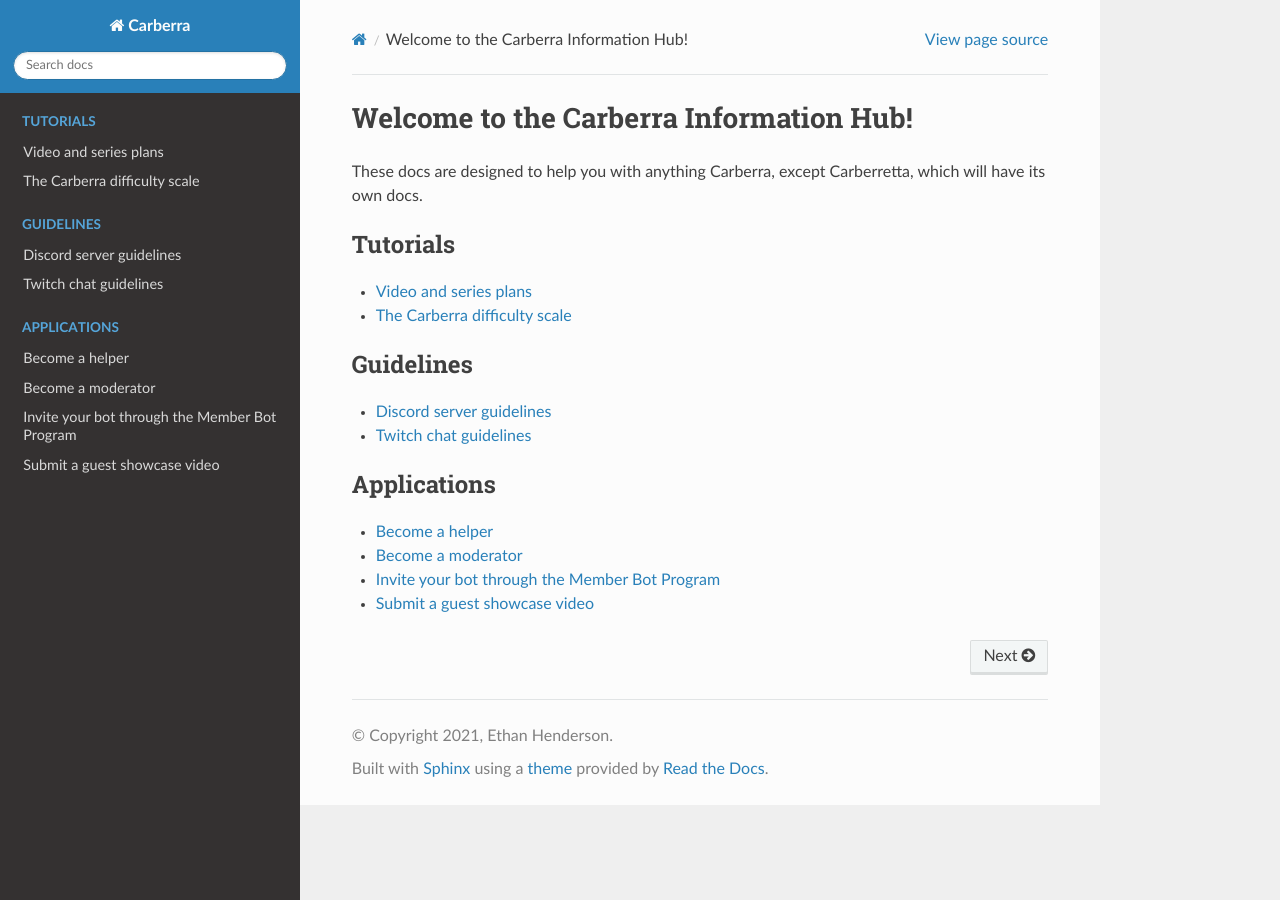
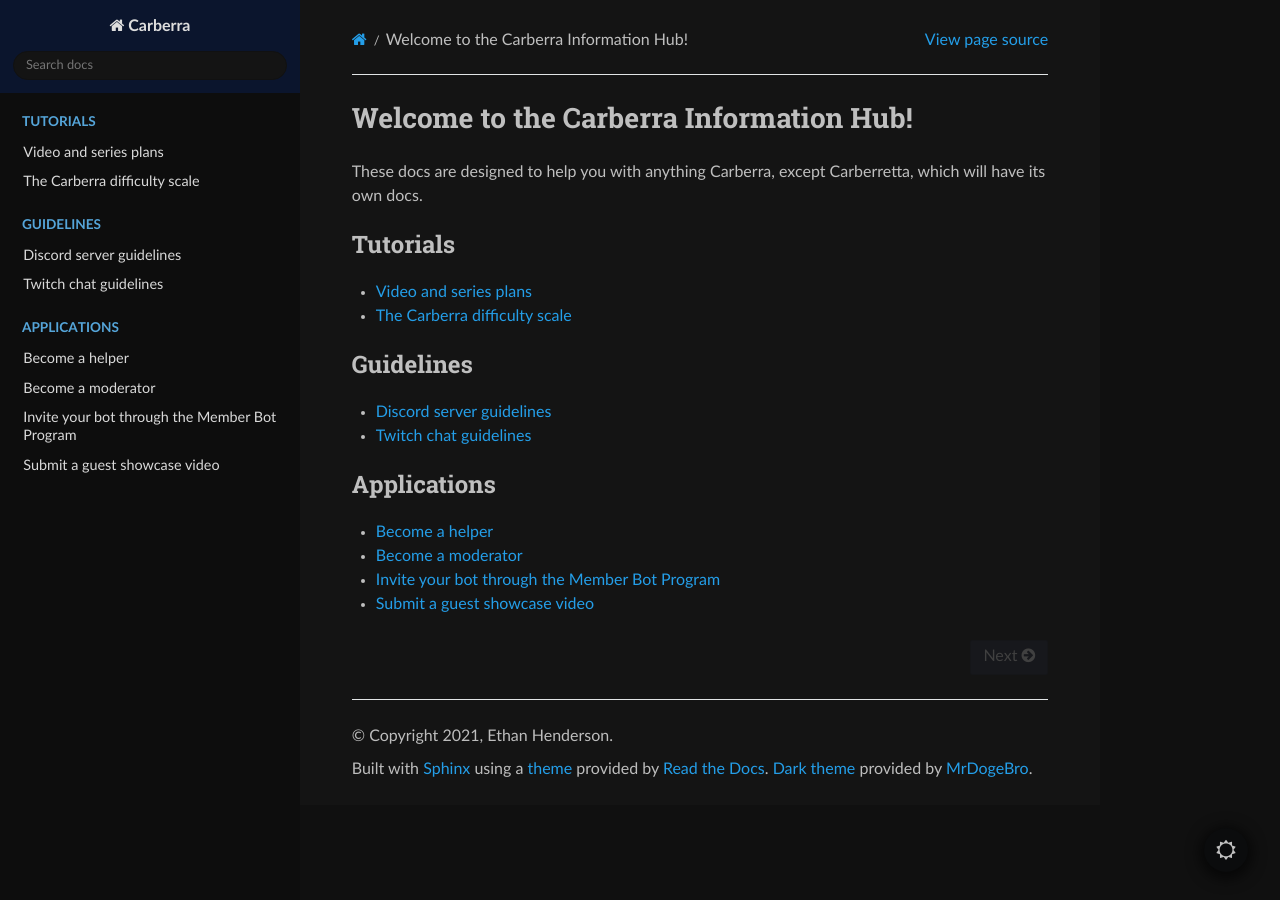
Before and after one commit to Carberra/docs, a Sphinx documentation site: the page built from docs/index.rst, in a window 1280 px wide. Built offline with Sphinx 7.4.7 and the Read the Docs theme 2.0.0, drawn with Linux system fonts in a browser that asks for light colours.

Commit message:
Update to include a dark mode

```diff
--- a/docs/conf.py
+++ b/docs/conf.py
@@ -28,6 +28,7 @@ author = 'Ethan Henderson'
 # extensions coming with Sphinx (named 'sphinx.ext.*') or your custom
 # ones.
 extensions = [
+    "sphinx_rtd_dark_mode",
 ]
 
 # Add any paths that contain templates here, relative to this directory.
@@ -45,6 +46,7 @@ exclude_patterns = ['_build', 'Thumbs.db', '.DS_Store']
 # a list of builtin themes.
 #
 html_theme = 'sphinx_rtd_theme'
+default_dark_mode = True
 
 # Add any paths that contain custom static files (such as style sheets) here,
 # relative to this directory. They are copied after the builtin static files,
--- /dev/null
+++ b/docs/requirements.txt
@@ -0,0 +1 @@
+sphinx_rtd_dark_mode>=1.1.1
```
